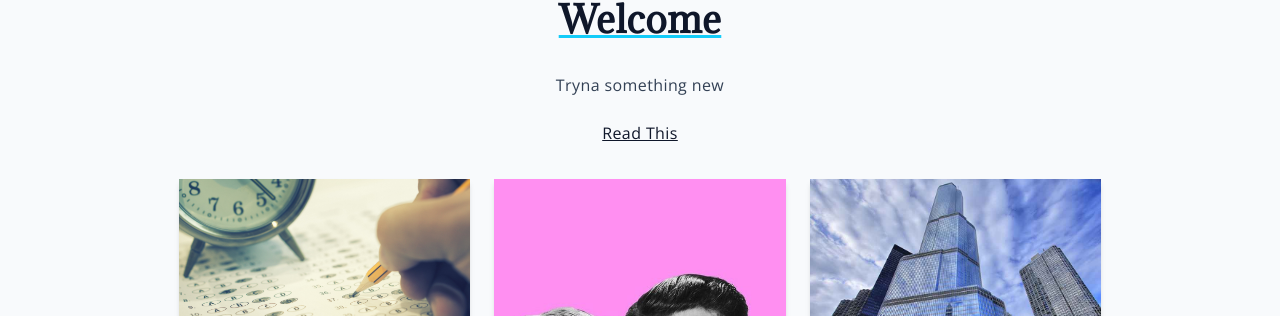
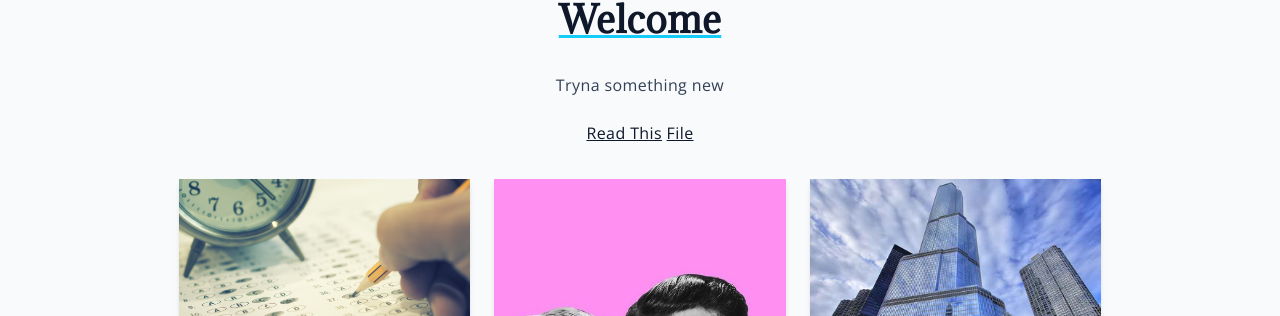
Before and after one commit to turning20w-hub/VrushStuff, a Jekyll site: the page built from index.md, in a window 1280 px wide. Shown: the part 105-421 px from the top of the page. Built offline with Jekyll 4.4.1, drawn with Linux system fonts in a browser that asks for light colours; our own code applies the rules of GitHub Pages for plain Markdown files.

Commit message:
Update index.md

```diff
--- a/index.md
+++ b/index.md
@@ -6,3 +6,4 @@ layout: home
 Tryna something new
 
 [Read This](_posts/2026-09-23-test-10.md)
+[File](_posts/2026-09-23-test-10)
```
